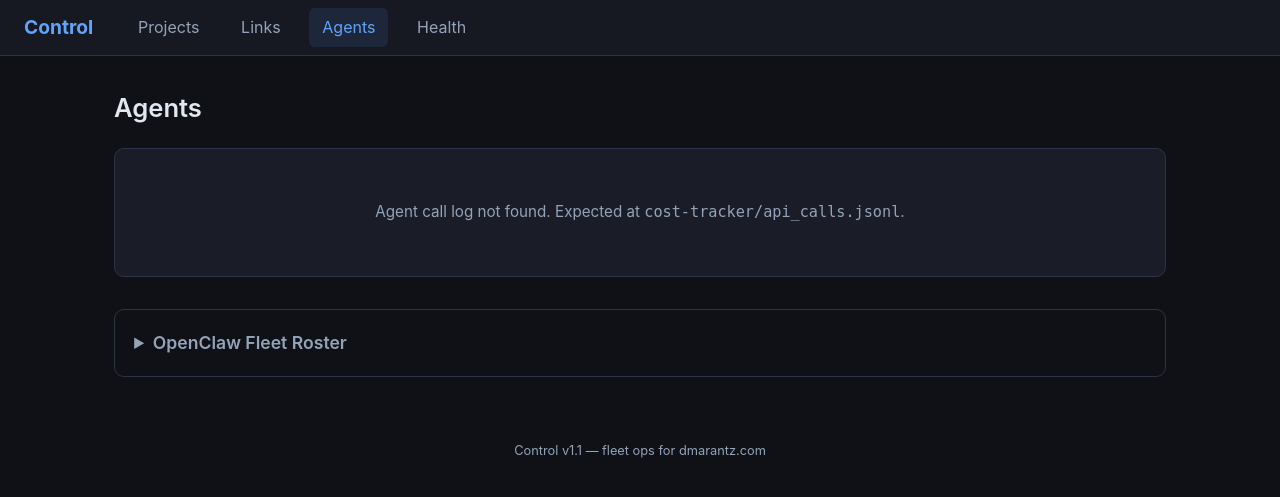
After one commit to danmarai/control, a Flask app: template templates/agents.html in a window 1280 px wide. The commit adds this page. Shown: the top 497 px of the page. Run offline with Flask 3, Linux system fonts and the light colour scheme; the template is opened without the code that fills it: most values are stand-ins (such as "Sample title", 1, 10 or a date in 2020).

Commit message:
Phase 1.1: tabs buildout + project tier expando + docs
- Add tier:primary|secondary to registry.yaml schema; default primary.
- Demote life360 to secondary tier.
- projects.html: split primary cards from discovered/secondary in <details> expando.
- Build out Agents tab from cost-tracker/api_calls.jsonl (no fabrication).
- Build out Health tab: host, services, pipeline freshness, cert expiry.
- Add /forge/latest-weekly and /life360/recent routes.
- Add per-project links: array; populate for primary projects.
- Add /api/cron/list (read-only) and /api/medic/recent routes.
- Sync nginx/*.conf snapshots with deployed reality.
- Add CHANGELOG.md, expand README with route + tier docs.

Coordinated by Sinclair, built by Winston.

```diff
--- a/app.py
+++ b/app.py
@@ -1,13 +1,20 @@
 """Control — fleet ops portal for Dan's EC2 enterprise."""
 
+import glob
+import json
 import os
-from flask import Flask, render_template, redirect, jsonify
+import subprocess
+import time
+from datetime import datetime, timezone
+
+from flask import Flask, render_template, redirect, jsonify, Response
 
 from lib.manifest import read_manifest
 from lib.registry import load_registry, merge_projects
 from lib.discovery import discover_all
 
 APP_DIR = os.path.dirname(os.path.abspath(__file__))
+HOME = os.path.expanduser("~")
 
 app = Flask(__name__)
 
@@ -31,6 +38,8 @@ def _get_context():
     }
 
 
+# --- Core tabs ---
+
 @app.route("/")
 def index():
     return redirect("/projects")
@@ -39,6 +48,9 @@ def index():
 @app.route("/projects")
 def projects():
     ctx = _get_context()
+    all_projects = ctx["projects"]
+    ctx["primary_count"] = sum(1 for p in all_projects if p.get("tier") == "primary")
+    ctx["secondary_count"] = sum(1 for p in all_projects if p.get("tier") != "primary")
     return render_template("projects.html", **ctx)
 
 
@@ -50,15 +62,287 @@ def links():
 
 @app.route("/agents")
 def agents():
-    return render_template("_stub.html", tab_name="Agents",
-                           message="Wired up in v1.1 — see directive-control-phase2.md")
+    """Agents tab — real data from cost-tracker JSONL."""
+    jsonl_path = os.path.join(
+        HOME, ".openclaw/workspace/polymarket-rbi-bot/cost-tracker/api_calls.jsonl"
+    )
+    agent_data = {}
+    now = time.time()
+    seven_days_ago = now - 7 * 86400
+
+    if os.path.exists(jsonl_path):
+        with open(jsonl_path, "r") as f:
+            for line in f:
+                line = line.strip()
+                if not line:
+                    continue
+                try:
+                    entry = json.loads(line)
+                except json.JSONDecodeError:
+                    continue
+                # The field is 'note' (caller alias)
+                caller = entry.get("note", "unknown")
+                ts_str = entry.get("ts", "")
+                cost = entry.get("real_cost_usd") or entry.get("cost_estimate") or 0
+                model = entry.get("model", "unknown")
+
+                if caller not in agent_data:
+                    agent_data[caller] = {
+                        "name": caller,
+                        "calls_7d": 0,
+                        "spend_7d": 0.0,
+                        "has_real_cost": False,
+                        "last_call": "",
+                        "models": set(),
+                    }
+
+                agent_data[caller]["models"].add(model)
+                agent_data[caller]["last_call"] = ts_str
+
+                # Check if within 7 days
+                try:
+                    ts_dt = datetime.fromisoformat(ts_str)
+                    ts_epoch = ts_dt.timestamp()
+                    if ts_epoch >= seven_days_ago:
+                        agent_data[caller]["calls_7d"] += 1
+                        agent_data[caller]["spend_7d"] += float(cost)
+                except (ValueError, TypeError):
+                    pass
+
+                if entry.get("real_cost_usd") and float(entry["real_cost_usd"]) > 0:
+                    agent_data[caller]["has_real_cost"] = True
+
+        # Convert sets to sorted lists for template
+        for a in agent_data.values():
+            a["models"] = sorted(a["models"])
+        jsonl_exists = True
+    else:
+        jsonl_exists = False
+
+    # Static fleet roster from registry
+    fleet_roster = [
+        "MARVIS", "FORGE", "EDWARD", "BEACON", "ALVIN",
+        "AEGIS", "ORACLE", "SCRIBE", "MEDIC"
+    ]
+
+    return render_template(
+        "agents.html",
+        agents=sorted(agent_data.values(), key=lambda a: a["name"]),
+        jsonl_exists=jsonl_exists,
+        fleet_roster=fleet_roster,
+        now=datetime.now(timezone.utc),
+    )
 
 
 @app.route("/health")
 def health():
-    return render_template("_stub.html", tab_name="Health",
-                           message="Wired up in v1.1 — see directive-control-phase2.md")
+    """Health tab — live system data, read at request time."""
+    data = {}
 
+    # Host info
+    try:
+        data["uptime"] = subprocess.run(
+            ["uptime", "-p"], capture_output=True, text=True, timeout=5
+        ).stdout.strip()
+    except (subprocess.SubprocessError, OSError):
+        data["uptime"] = "unknown"
+
+    try:
+        data["loadavg"] = open("/proc/loadavg").read().strip()
+    except OSError:
+        data["loadavg"] = "unknown"
+
+    # Memory
+    try:
+        meminfo = {}
+        for line in open("/proc/meminfo"):
+            parts = line.split(":")
+            if len(parts) == 2:
+                meminfo[parts[0].strip()] = parts[1].strip()
+        data["mem_total"] = meminfo.get("MemTotal", "?")
+        data["mem_free"] = meminfo.get("MemFree", "?")
+        data["mem_available"] = meminfo.get("MemAvailable", "?")
+    except OSError:
+        data["mem_total"] = data["mem_free"] = data["mem_available"] = "?"
+
+    # Disk
+    try:
+        df_out = subprocess.run(
+            ["df", "-h", "/"], capture_output=True, text=True, timeout=5
+        ).stdout
+        lines = df_out.strip().splitlines()
+        if len(lines) >= 2:
+            data["disk"] = lines[1]
+        else:
+            data["disk"] = "unknown"
+    except (subprocess.SubprocessError, OSError):
+        data["disk"] = "unknown"
+
+    # Systemd units
+    units = [
+        {"name": "viper-dashboard.service", "scope": "system"},
+        {"name": "control-portal.service", "scope": "user"},
+        {"name": "openclaw-gateway.service", "scope": "system"},
+        {"name": "openclaw-medic.service", "scope": "system"},
+        {"name": "life360-context.service", "scope": "system"},
+        {"name": "nginx.service", "scope": "system"},
+    ]
+    for unit in units:
+        try:
+            cmd = ["systemctl"]
+            if unit["scope"] == "user":
+                cmd.append("--user")
+            cmd.extend(["is-active", unit["name"]])
+            result = subprocess.run(cmd, capture_output=True, text=True, timeout=5)
+            unit["state"] = result.stdout.strip()
+        except (subprocess.SubprocessError, OSError):
+            unit["state"] = "unknown"
+    data["units"] = units
+
+    # Pipeline freshness
+    cron_log = os.path.join(
+        HOME, ".openclaw/workspace/polymarket-rbi-bot/cache/cron_pipeline.log"
+    )
+    if os.path.exists(cron_log):
+        mtime = os.path.getmtime(cron_log)
+        age_hours = (time.time() - mtime) / 3600.0
+        data["pipeline_age_hours"] = round(age_hours, 1)
+    else:
+        data["pipeline_age_hours"] = None
+
+    # Cert expiry
+    domains = ["frameapp", "control", "viper", "cortex"]
+    certs = []
+    for domain in domains:
+        fqdn = f"{domain}.dmarantz.com" if domain != "frameapp" else "frameapp"
+        cert_path = f"/etc/letsencrypt/live/{fqdn}/cert.pem"
+        # All domains share control.dmarantz.com cert in this setup
+        if domain != "frameapp":
+            cert_path = f"/etc/letsencrypt/live/control.dmarantz.com/cert.pem"
+        try:
+            result = subprocess.run(
+                ["sudo", "openssl", "x509", "-enddate", "-noout", "-in", cert_path],
+                capture_output=True, text=True, timeout=5
+            )
+            if result.returncode == 0:
+                # Parse: notAfter=Jul 26 15:30:00 2026 GMT
+                end_str = result.stdout.strip().split("=", 1)[1]
+                end_dt = datetime.strptime(end_str, "%b %d %H:%M:%S %Y %Z")
+                days_left = (end_dt - datetime.utcnow()).days
+                certs.append({"domain": fqdn, "days_left": days_left, "error": None})
+            else:
+                certs.append({"domain": fqdn, "days_left": None, "error": result.stderr.strip()})
+        except (subprocess.SubprocessError, OSError, ValueError) as e:
+            certs.append({"domain": fqdn, "days_left": None, "error": str(e)})
+
+    # Also check frameapp cert specifically
+    try:
+        result = subprocess.run(
+            ["sudo", "openssl", "x509", "-enddate", "-noout", "-in",
+             "/etc/letsencrypt/live/frameapp/cert.pem"],
+            capture_output=True, text=True, timeout=5
+        )
+        if result.returncode == 0:
+            end_str = result.stdout.strip().split("=", 1)[1]
+            end_dt = datetime.strptime(end_str, "%b %d %H:%M:%S %Y %GMT")
+            days_left = (end_dt - datetime.utcnow()).days
+            certs[0] = {"domain": "frameapp", "days_left": days_left, "error": None}
+        else:
+            certs[0] = {"domain": "frameapp", "days_left": None, "error": result.stderr.strip()}
+    except (subprocess.SubprocessError, OSError, ValueError) as e:
+        certs[0] = {"domain": "frameapp", "days_left": None, "error": str(e)}
+
+    data["certs"] = certs
+
+    return render_template("health.html", **data)
+
+
+# --- Data routes ---
+
+@app.route("/forge/latest-weekly")
+def forge_latest_weekly():
+    """Serve the most recent Forge weekly report HTML."""
+    base = os.path.join(HOME, ".openclaw/forge-workspace/archive/weeks")
+    # Path traversal guard
+    base_real = os.path.realpath(base)
+    if not base_real.startswith(HOME):
+        return "<h1>403 Forbidden</h1>", 403
+
+    matches = sorted(glob.glob(os.path.join(base, "week*_report.html")))
+    if not matches:
+        return render_template("_simple_page.html",
+                               title="Forge Weekly",
+                               message="No Forge weekly report found yet."), 404
+
+    latest = matches[-1]
+    # Verify path stays under HOME
+    if not os.path.realpath(latest).startswith(HOME):
+        return "<h1>403 Forbidden</h1>", 403
+
+    with open(latest, "r") as f:
+        content = f.read()
+    return Response(content, mimetype="text/html")
+
+
+@app.route("/life360/recent")
+def life360_recent():
+    """Render current Life360 location state."""
+    state_file = os.path.join(HOME, "life360-context/location_state.json")
+    # Path traversal guard
+    if not os.path.realpath(state_file).startswith(HOME):
+        return "<h1>403 Forbidden</h1>", 403
+
+    if not os.path.exists(state_file):
+        return render_template("_simple_page.html",
+                               title="Life360 Recent",
+                               message="location_state.json not found."), 404
+
+    mtime = os.path.getmtime(state_file)
+    age_seconds = time.time() - mtime
+    stale = age_seconds > 3600  # >1 hour
+
+    with open(state_file, "r") as f:
+        data = json.load(f)
+
+    return render_template(
+        "life360.html",
+        data=data,
+        stale=stale,
+        age_seconds=int(age_seconds),
+        updated_at=data.get("updated_at", "unknown"),
+    )
+
+
+@app.route("/api/cron/list")
+def api_cron_list():
+    """Read-only crontab listing."""
+    try:
+        result = subprocess.run(
+            ["crontab", "-l"], capture_output=True, text=True, timeout=5
+        )
+        return Response(result.stdout, mimetype="text/plain")
+    except (subprocess.SubprocessError, OSError):
+        return "Could not read crontab", 500
+
+
+@app.route("/api/medic/recent")
+def api_medic_recent():
+    """Last 20 lines of medic log."""
+    log_path = os.path.join(HOME, "owen-hunt-medic/medic.log")
+    if not os.path.realpath(log_path).startswith(HOME):
+        return "403 Forbidden", 403
+    if not os.path.exists(log_path):
+        return "Medic log not found at owen-hunt-medic/medic.log", 404
+    try:
+        result = subprocess.run(
+            ["tail", "-20", log_path], capture_output=True, text=True, timeout=5
+        )
+        return Response(result.stdout, mimetype="text/plain")
+    except (subprocess.SubprocessError, OSError):
+        return "Could not read medic log", 500
+
+
+# --- API ---
 
 @app.route("/api/projects.json")
 def api_projects():
--- a/lib/discovery.py
+++ b/lib/discovery.py
@@ -73,6 +73,8 @@ def discover_all():
             "id": repo["id"],
             "name": repo["id"],
             "type": "discovered",
+            "tier": "secondary",
+            "discovered": True,
             "description": f"Git repo at {repo['path']}",
             "code_path": repo["path"],
             "tags": ["discovered", repo["source"]],
--- a/static/style.css
+++ b/static/style.css
@@ -87,6 +87,41 @@ h1 { font-size: 1.6rem; margin-bottom: 1.2rem; font-weight: 600; }
 }
 .card-links a:hover { color: var(--accent-hover); text-decoration: underline; }
 
+/* Per-project links */
+.project-links {
+    list-style: none;
+    margin-top: 0.5rem;
+    padding-top: 0.5rem;
+    border-top: 1px solid var(--border);
+}
+.project-links li { padding: 0.15rem 0; }
+.project-links a {
+    color: var(--accent);
+    text-decoration: none;
+    font-size: 0.8rem;
+}
+.project-links a:hover { color: var(--accent-hover); text-decoration: underline; }
+
+/* Section counts */
+.count { color: var(--text-dim); font-weight: 400; font-size: 0.9em; }
+
+/* Discovered expando */
+.discovered-expando {
+    margin-top: 2rem;
+    border: 1px solid var(--border);
+    border-radius: 10px;
+    padding: 0.8rem 1.2rem;
+}
+.discovered-expando summary {
+    cursor: pointer;
+    font-size: 1.1rem;
+    font-weight: 600;
+    color: var(--text-dim);
+    padding: 0.4rem 0;
+}
+.discovered-expando summary:hover { color: var(--text); }
+.discovered-expando .card-grid { margin-top: 1rem; }
+
 /* Badges */
 .badge {
     font-size: 0.7rem;
--- /dev/null
+++ b/templates/agents.html
@@ -0,0 +1,40 @@
+{% extends "base.html" %}
+{% set active_tab = "agents" %}
+{% block title %}Agents{% endblock %}
+{% block content %}
+<h1>Agents</h1>
+
+{% if not jsonl_exists %}
+<div class="card">
+    <p class="stub-msg">Agent call log not found. Expected at <code>cost-tracker/api_calls.jsonl</code>.</p>
+</div>
+{% else %}
+<div class="card-grid">
+{% for agent in agents %}
+    <div class="card">
+        <div class="card-header">
+            <h2>{{ agent.name }}</h2>
+            {% if not agent.has_real_cost %}
+            <span class="badge badge-unmonitored">unmonitored</span>
+            {% endif %}
+        </div>
+        <div class="agent-stats">
+            {% if agent.has_real_cost %}
+            <div class="stat">${{ "%.2f" | format(agent.spend_7d) }} <span class="stat-label">last 7d</span></div>
+            {% else %}
+            <div class="stat"><span class="stat-label">cost: unmonitored</span></div>
+            {% endif %}
+            <div class="stat">{{ agent.calls_7d }} calls <span class="stat-label">last 7d</span></div>
+            <div class="stat-small">Last call: {{ agent.last_call or 'unknown' }}</div>
+            <div class="stat-small">Models: {{ agent.models | join(', ') }}</div>
+        </div>
+    </div>
+{% endfor %}
+</div>
+{% endif %}
+
+<details class="discovered-expando" style="margin-top:2rem;">
+    <summary>OpenClaw Fleet Roster</summary>
+    <p class="fleet-roster">{{ fleet_roster | join(' &middot; ') }}</p>
+</details>
+{% endblock %}
--- a/templates/base.html
+++ b/templates/base.html
@@ -29,7 +29,7 @@
     </main>
 
     <footer>
-        <span>Control v1.0 — fleet ops for dmarantz.com</span>
+        <span>Control v1.1 — fleet ops for dmarantz.com</span>
     </footer>
     <script src="/static/app.js"></script>
 </body>
```
Also changed, not shown: other parts of static/style.css (+40 -0 lines), lib/registry.py (+7 -1 lines), registry.yaml (+37 -1 lines), templates/_project_card.html (added, +23 -0 lines), templates/_simple_page.html (added, +9 -0 lines), templates/health.html (added, +81 -0 lines), templates/life360.html (added, +32 -0 lines), templates/projects.html (+16 -17 lines), CHANGELOG.md (added), README.md, 3 other files.
